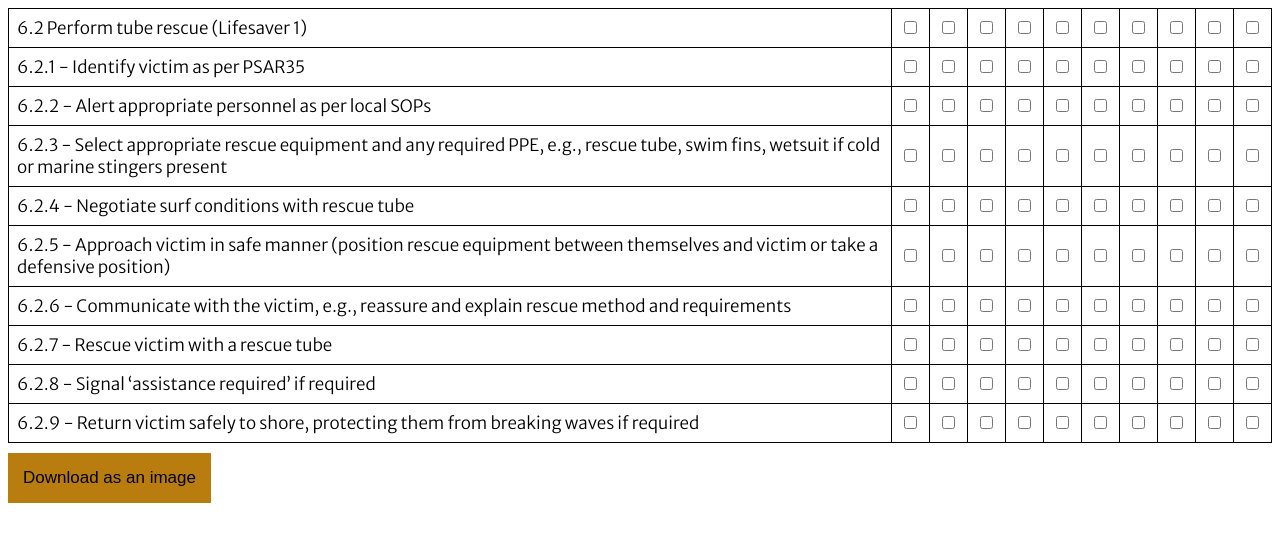
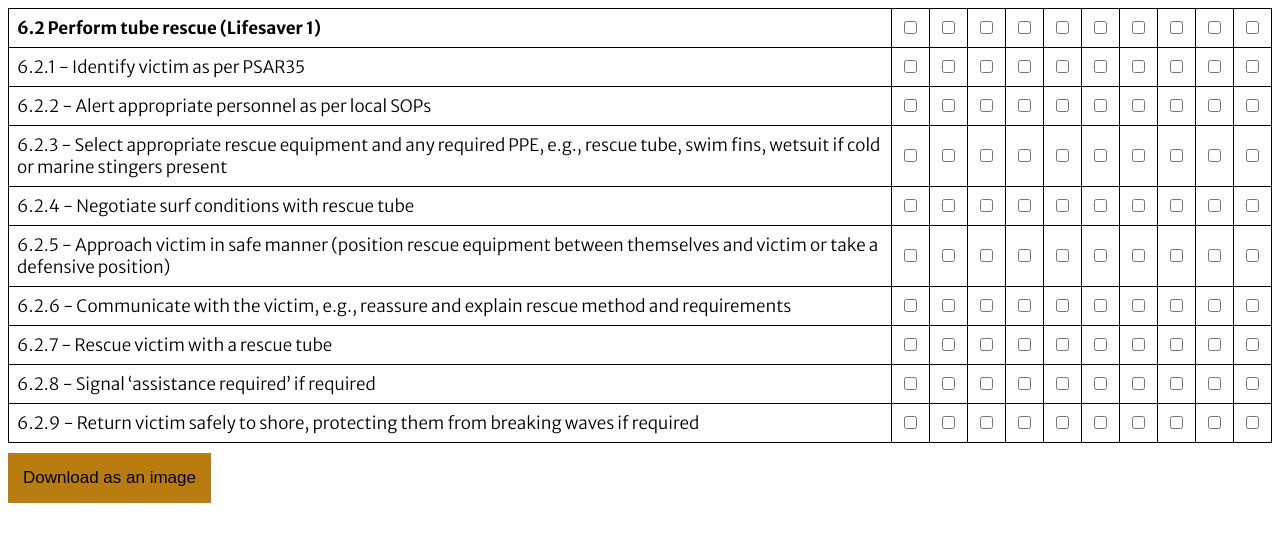
Before and after one commit to G0dS0n/G0dS0n-table-checkbox6-sls1, a plain HTML site: page index.html in a window 1280 px wide. Drawn offline with Linux system fonts and the light colour scheme.

Commit message:
Bold first heading

```diff
--- a/index.html
+++ b/index.html
@@ -75,7 +75,7 @@
      <table>
       <tbody>
         <tr>
-          <td> 6.2 Perform tube rescue (Lifesaver 1)</td>
+          <td> <strong>6.2 Perform tube rescue (Lifesaver 1)</strong></td>
           <td><input type="checkbox" /></td>
           <td><input type="checkbox" /></td>
           <td><input type="checkbox" /></td>
```
